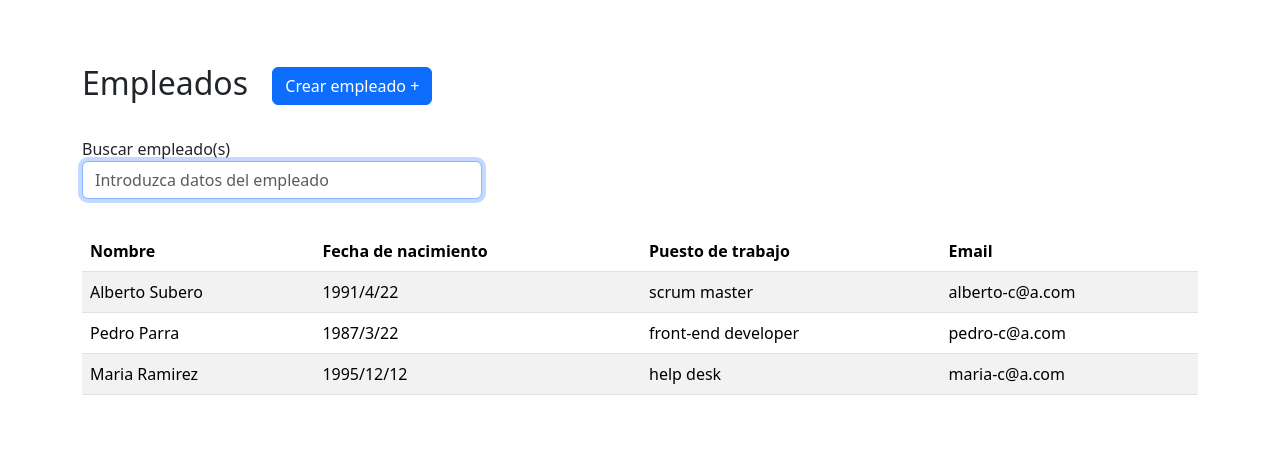
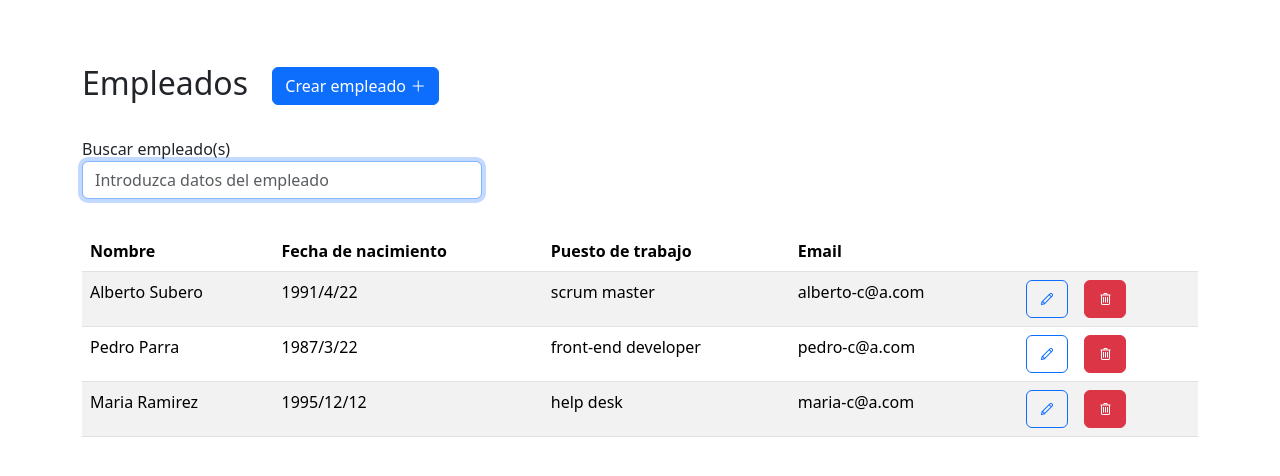
Before and after one commit to albertosubero/unow-test, an Angular app: page / in a window 1280 px wide. Shown: the top 476 px of the page. Built offline with nearby package versions, Linux system fonts and the light colour scheme; no server answers.

Commit message:
UNOW-10: setup edit mode for EmployeesModalComponent

```diff
--- a/src/app/core/modules/dashboard/employees-list/employees-list.component.html
+++ b/src/app/core/modules/dashboard/employees-list/employees-list.component.html
@@ -8,7 +8,8 @@
         class="btn btn-primary mx-3"
         (click)="openModal('ADD')"
       >
-        Crear empleado +
+        Crear empleado
+        <i class="las la-plus"></i>
       </button>
     </h2>
     <!-- create employee button end's -->
@@ -27,13 +28,14 @@
     </div>
     <!-- search employees by keyword input end's -->
     <!-- employees list table -->
-    <table class="table table-striped">
+    <table class="table table-striped table-responsive">
       <thead>
         <tr>
           <th scope="col">Nombre</th>
           <th scope="col">Fecha de nacimiento</th>
           <th scope="col">Puesto de trabajo</th>
           <th scope="col">Email</th>
+          <th></th>
         </tr>
       </thead>
       <tbody>
@@ -43,6 +45,17 @@
             <td>{{ employee.dateOfbirth | dateFormat }}</td>
             <td>{{ employee.position }}</td>
             <td>{{ employee.email }}</td>
+            <td>
+              <button
+                class="btn btn-outline-primary mx-3"
+                (click)="employeeEditData = employee; openModal('EDIT')"
+              >
+                <i class="las la-pen"></i>
+              </button>
+              <button class="btn btn-danger">
+                <i class="las la-trash-alt"></i>
+              </button>
+            </td>
           </tr>
         }
       </tbody>
--- a/src/app/core/modules/dashboard/employees-list/employees-list.component.ts
+++ b/src/app/core/modules/dashboard/employees-list/employees-list.component.ts
@@ -18,6 +18,8 @@ export class EmployeesListComponent {
 
   searchKeyword: string = ''
   employeesList: IEmployees[] = employeesListDummyData
+  employeeEditData!: IEmployees
+  employeeModalType!: 'ADD' | 'EDIT'
 
   ngOnInit() {
     this.resolveEmployeesStorage()
@@ -37,13 +39,22 @@ export class EmployeesListComponent {
   }
 
   openModal(employeeModalType: 'ADD' | 'EDIT') {
+    this.employeeModalType = employeeModalType
     // Open employees modal
-    this.employeesModalComponent.openModal(employeeModalType)
+    if (employeeModalType === 'EDIT') {
+      this.employeesModalComponent.employeeEditData = this.employeeEditData
+    }
+    this.employeesModalComponent.openModal(this.employeeModalType)
   }
 
   employeeDataSubmit(employee: IEmployees) {
-    console.log("🚀 ~ EmployeesListComponent ~ employeeDataSubmit ~ employee:", employee)
-    this.employeesList.push(employee)
+    if (this.employeeModalType === 'ADD') {
+      this.employeesList.push(employee)
+    } else {
+      const currentEmployeeIndex = this.employeesList.findIndex((empl) => empl.email === employee.email)
+      this.employeesList[currentEmployeeIndex] = employee
+    }
+    // save employeesListStorage
     localStorage.setItem('employeesList', JSON.stringify(this.employeesList))
   }
 }
--- a/src/app/core/modules/dashboard/employees-modal/employees-modal.component.ts
+++ b/src/app/core/modules/dashboard/employees-modal/employees-modal.component.ts
@@ -4,6 +4,7 @@ import { CustomModalComponent } from '../../../../shared/components/custom-modal
 import { NgbAlertModule, NgbDatepickerModule } from '@ng-bootstrap/ng-bootstrap';
 import { FormControl, FormGroup, FormsModule, ReactiveFormsModule, Validators } from '@angular/forms';
 import { PositionsService } from '../../../../shared/services/positions/positions.service';
+import { IEmployees } from '../../../../shared/interfaces/employees.interface';
 
 @Component({
   selector: 'app-employees-modal',
@@ -35,6 +36,7 @@ export class EmployeesModalComponent {
   });
 
   employeePosition: string[] = []
+  employeeEditData!: IEmployees
 
   constructor(private positionsService: PositionsService) {}
 
@@ -48,6 +50,7 @@ export class EmployeesModalComponent {
       this.employeesModalConfig.modalTitle = 'Crear nuevo empleado'
     } else {
       this.employeesModalConfig.modalTitle = 'Editar empleado'
+      this.patchFormData()
     }
     // Open employees modal
     this.modalComponent.open({size:'lg', backdrop: 'static'})
@@ -64,7 +67,6 @@ export class EmployeesModalComponent {
     this.positionsService.getPositions()
     .subscribe({
       next: (res) => {
-        console.log("🚀 ~ EmployeesModalComponent ~ getPositions ~ res:", res)
         this.employeePosition = res.positions
       },
       error: (err) => {
@@ -72,4 +74,16 @@ export class EmployeesModalComponent {
       }
     });
   }
+
+  // Patch employeeEditData to form
+  patchFormData() {
+    this.employeeDataForm.patchValue({
+      role: this.employeeEditData.role,
+      name: this.employeeEditData.name,
+      lastName: this.employeeEditData.lastName,
+      dateOfbirth: this.employeeEditData.dateOfbirth,
+      position: this.employeeEditData.position,
+      email: this.employeeEditData.email
+    });
+  }
 }
--- a/src/index.html
+++ b/src/index.html
@@ -6,6 +6,7 @@
   <base href="/">
   <meta name="viewport" content="width=device-width, initial-scale=1">
   <link rel="icon" type="image/x-icon" href="favicon.ico">
+  <link rel= "stylesheet" href= "https://maxst.icons8.com/vue-static/landings/line-awesome/line-awesome/1.3.0/css/line-awesome.min.css">
 </head>
 <body>
   <app-root></app-root>
```
